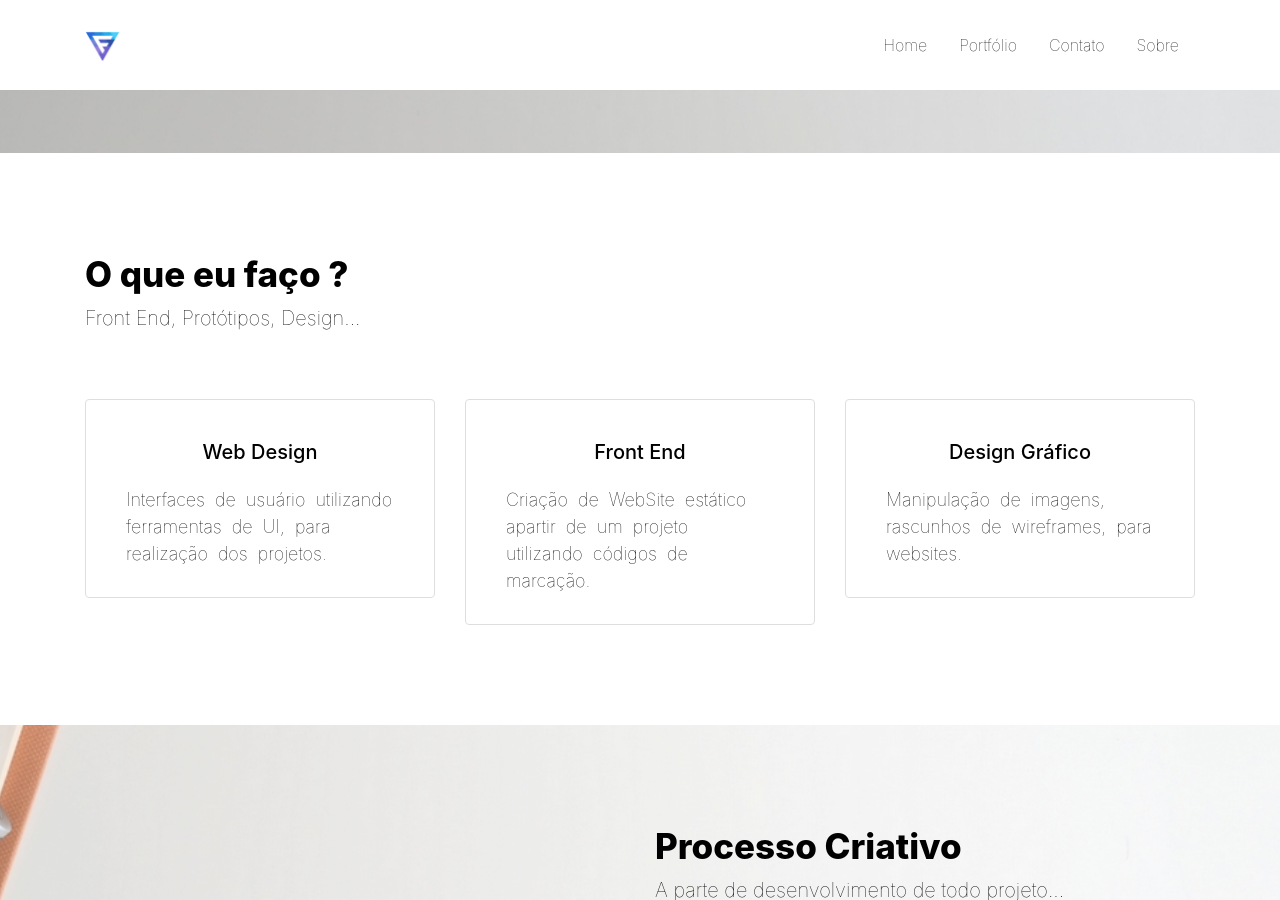
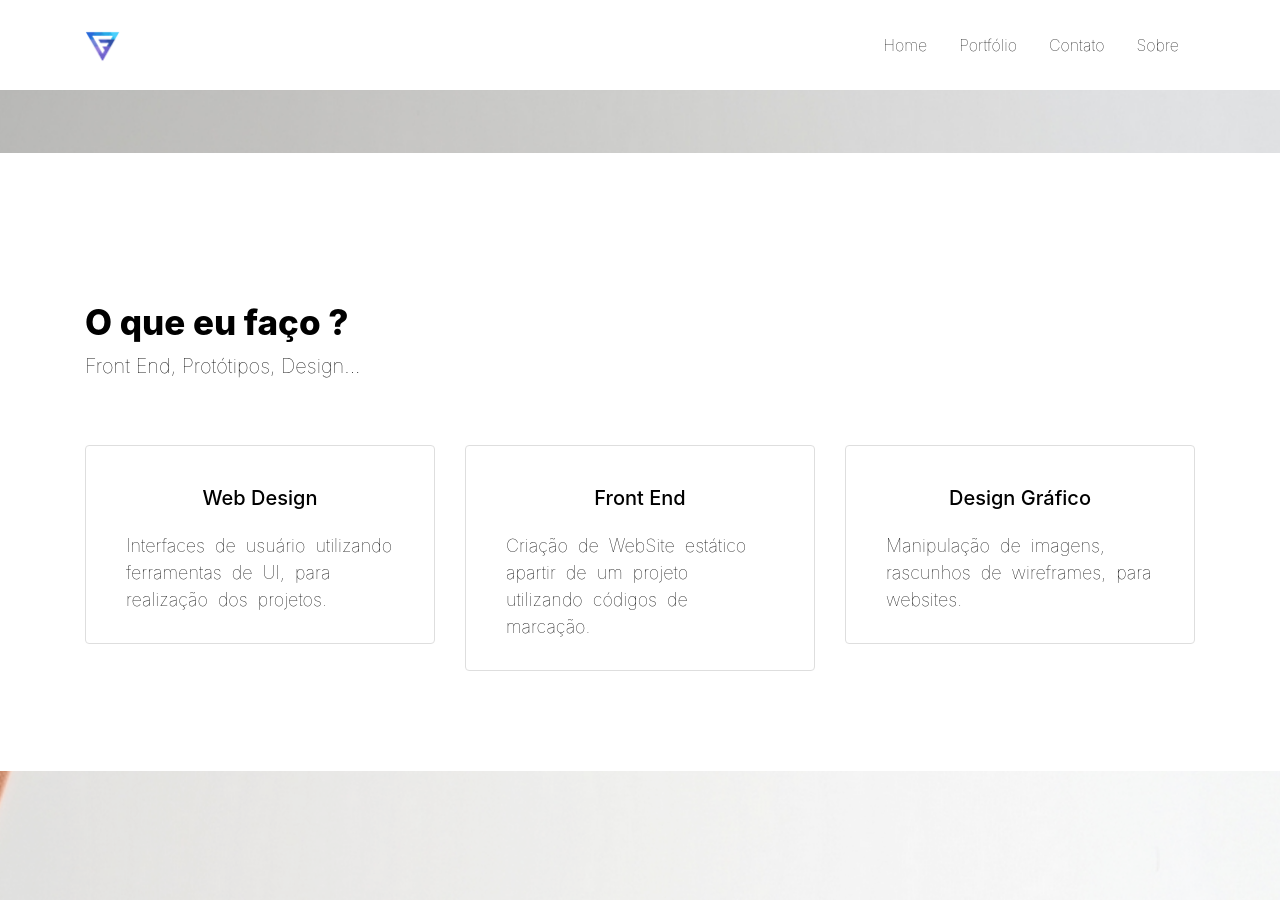
Before and after one commit to FabricioOliveiraDeveloper/fabriciooliveiradeveloper.github.io, a Jekyll site: the page built from index.html, in a window 1280 px wide and 900 px high, scrolled down 747 px. Built offline with Jekyll 4.4.1, drawn with Linux system fonts in a browser that asks for light colours; nearby versions of some CDN libraries; library files that are not in the unit come from our copies.

Commit message:
Update section-index.html

```diff
--- a/_includes/section-index.html
+++ b/_includes/section-index.html
@@ -9,7 +9,7 @@
             <div class="container">
 
                 <!-- section-texts -->
-                <div class="section-texts">
+                <div class="section-texts py-5">
 
                     <!-- section-title -->
                     <h5 class="section-title">
@@ -141,7 +141,7 @@
                     <div class="col-lg-6 col-md-7 justify-content-center offset-md-6">
 
                         <!-- section-texts -->
-                        <div class="section-texts">
+                        <div class="section-texts py-5">
 
                             <!-- section-title -->
                             <h5 class="section-title">
```
